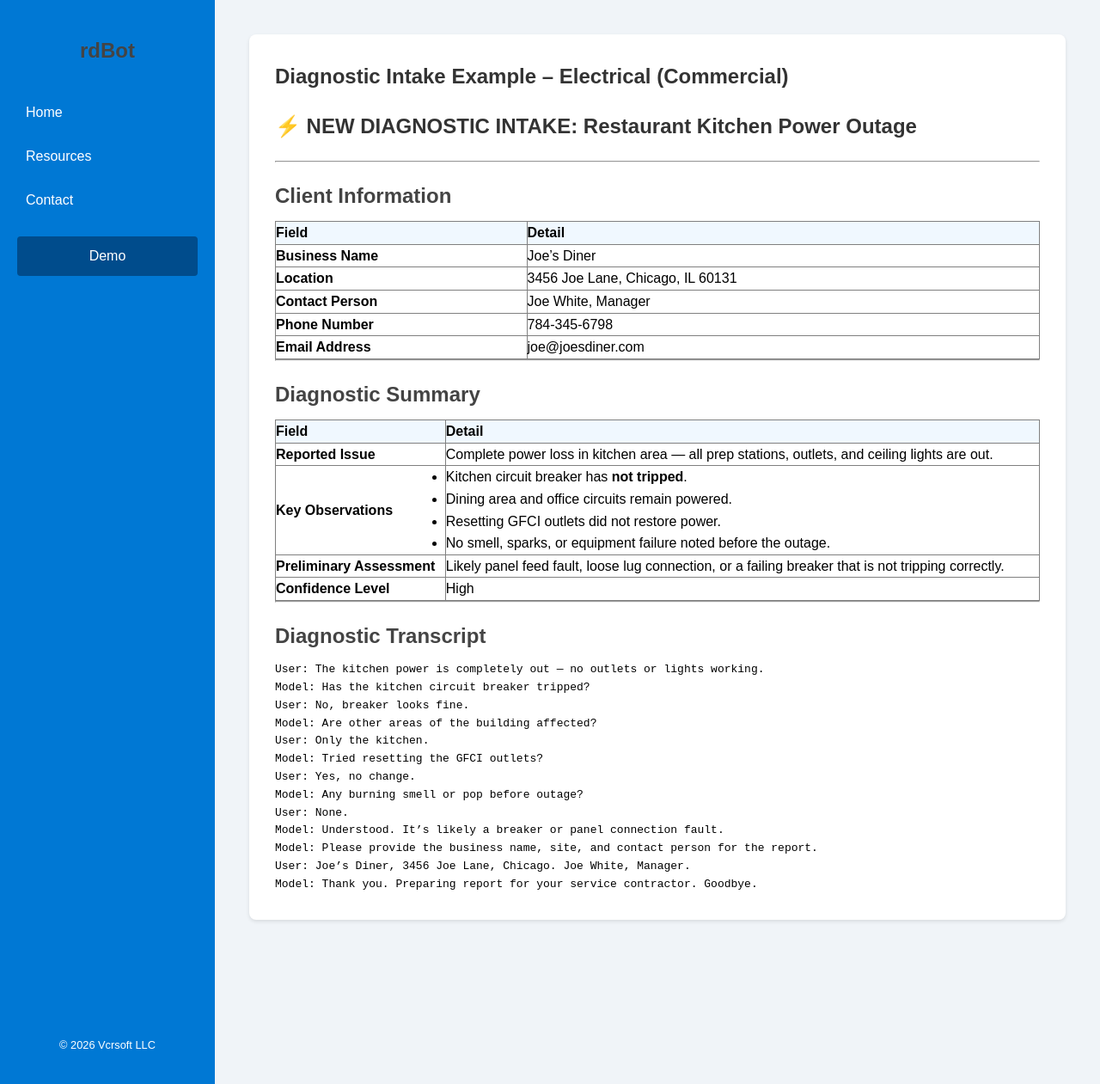
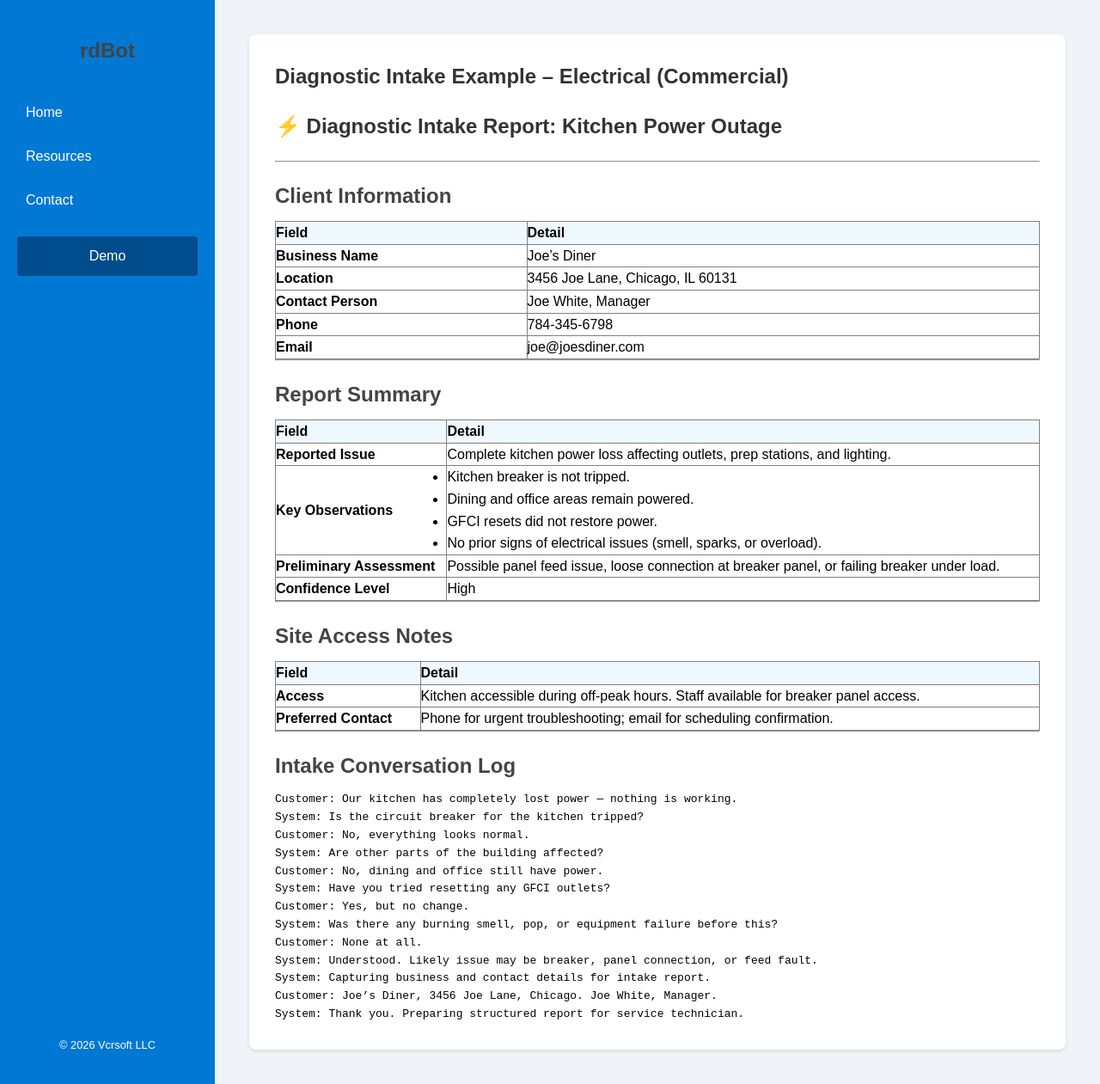
Before and after one commit to vcrsoft/vcrsoft.github.io, a Jekyll site: the page built from _resources/examples/electrical.md, in a window 1280 px wide and 1261 px high. Shown: the whole window at 86% size. Built offline with Jekyll 4.4.1, drawn with Linux system fonts in a browser that asks for light colours.

Commit message:
Revise electrical diagnostic intake example
Updated the diagnostic intake example to clarify the report's context and improve the language for better understanding. Added site access notes and refined the intake conversation log.

```diff
--- a/_resources/examples/electrical.md
+++ b/_resources/examples/electrical.md
@@ -1,11 +1,11 @@
 ---
 layout: resource
 title: "Diagnostic Intake Example – Electrical (Commercial)"
-excerpt: "AI-generated diagnostic intake example for a restaurant kitchen power outage — showing structured intake, assessment, and transcript."
+excerpt: "Example of a structured diagnostic intake report for a commercial kitchen power outage, showing pre-dispatch information captured from customer intake."
 nav_exclude: true
 ---
 
-# ⚡ NEW DIAGNOSTIC INTAKE: Restaurant Kitchen Power Outage
+# ⚡ Diagnostic Intake Report: Kitchen Power Outage
 
 ---
 
@@ -19,47 +19,61 @@ nav_exclude: true
   <tr><td><strong>Business Name</strong></td><td>Joe’s Diner</td></tr>
   <tr><td><strong>Location</strong></td><td>3456 Joe Lane, Chicago, IL 60131</td></tr>
   <tr><td><strong>Contact Person</strong></td><td>Joe White, Manager</td></tr>
-  <tr><td><strong>Phone Number</strong></td><td>784-345-6798</td></tr>
-  <tr><td><strong>Email Address</strong></td><td>joe@joesdiner.com</td></tr>
+  <tr><td><strong>Phone</strong></td><td>784-345-6798</td></tr>
+  <tr><td><strong>Email</strong></td><td>joe@joesdiner.com</td></tr>
 </table>
 
 ---
 
-## Diagnostic Summary
+## Report Summary
 
 <table border="1" cellpadding="8" cellspacing="0" style="border-collapse: collapse; width: 100%;">
   <tr style="background-color: #f0f8ff;">
     <th style="text-align: left;">Field</th>
     <th style="text-align: left;">Detail</th>
   </tr>
-  <tr><td><strong>Reported Issue</strong></td><td>Complete power loss in kitchen area — all prep stations, outlets, and ceiling lights are out.</td></tr>
+  <tr><td><strong>Reported Issue</strong></td><td>Complete kitchen power loss affecting outlets, prep stations, and lighting.</td></tr>
   <tr><td><strong>Key Observations</strong></td><td>
     <ul>
-      <li>Kitchen circuit breaker has <strong>not tripped</strong>.</li>
-      <li>Dining area and office circuits remain powered.</li>
-      <li>Resetting GFCI outlets did not restore power.</li>
-      <li>No smell, sparks, or equipment failure noted before the outage.</li>
+      <li>Kitchen breaker is not tripped.</li>
+      <li>Dining and office areas remain powered.</li>
+      <li>GFCI resets did not restore power.</li>
+      <li>No prior signs of electrical issues (smell, sparks, or overload).</li>
     </ul>
   </td></tr>
-  <tr><td><strong>Preliminary Assessment</strong></td><td>Likely panel feed fault, loose lug connection, or a failing breaker that is not tripping correctly.</td></tr>
+  <tr><td><strong>Preliminary Assessment</strong></td><td>Possible panel feed issue, loose connection at breaker panel, or failing breaker under load.</td></tr>
   <tr><td><strong>Confidence Level</strong></td><td>High</td></tr>
 </table>
 
 ---
 
-## Diagnostic Transcript
+## Site Access Notes
+
+<table border="1" cellpadding="8" cellspacing="0" style="border-collapse: collapse; width: 100%;">
+  <tr style="background-color: #f0f8ff;">
+    <th style="text-align: left;">Field</th>
+    <th style="text-align: left;">Detail</th>
+  </tr>
+  <tr><td><strong>Access</strong></td><td>Kitchen accessible during off-peak hours. Staff available for breaker panel access.</td></tr>
+  <tr><td><strong>Preferred Contact</strong></td><td>Phone for urgent troubleshooting; email for scheduling confirmation.</td></tr>
+</table>
+
+---
+
+## Intake Conversation Log
+
 <pre>
-User: The kitchen power is completely out — no outlets or lights working.
-Model: Has the kitchen circuit breaker tripped?
-User: No, breaker looks fine.
-Model: Are other areas of the building affected?
-User: Only the kitchen.
-Model: Tried resetting the GFCI outlets?
-User: Yes, no change.
-Model: Any burning smell or pop before outage?
-User: None.
-Model: Understood. It’s likely a breaker or panel connection fault.
-Model: Please provide the business name, site, and contact person for the report.
-User: Joe’s Diner, 3456 Joe Lane, Chicago. Joe White, Manager.
-Model: Thank you. Preparing report for your service contractor. Goodbye.
+Customer: Our kitchen has completely lost power — nothing is working.
+System: Is the circuit breaker for the kitchen tripped?
+Customer: No, everything looks normal.
+System: Are other parts of the building affected?
+Customer: No, dining and office still have power.
+System: Have you tried resetting any GFCI outlets?
+Customer: Yes, but no change.
+System: Was there any burning smell, pop, or equipment failure before this?
+Customer: None at all.
+System: Understood. Likely issue may be breaker, panel connection, or feed fault.
+System: Capturing business and contact details for intake report.
+Customer: Joe’s Diner, 3456 Joe Lane, Chicago. Joe White, Manager.
+System: Thank you. Preparing structured report for service technician.
 </pre>
```
